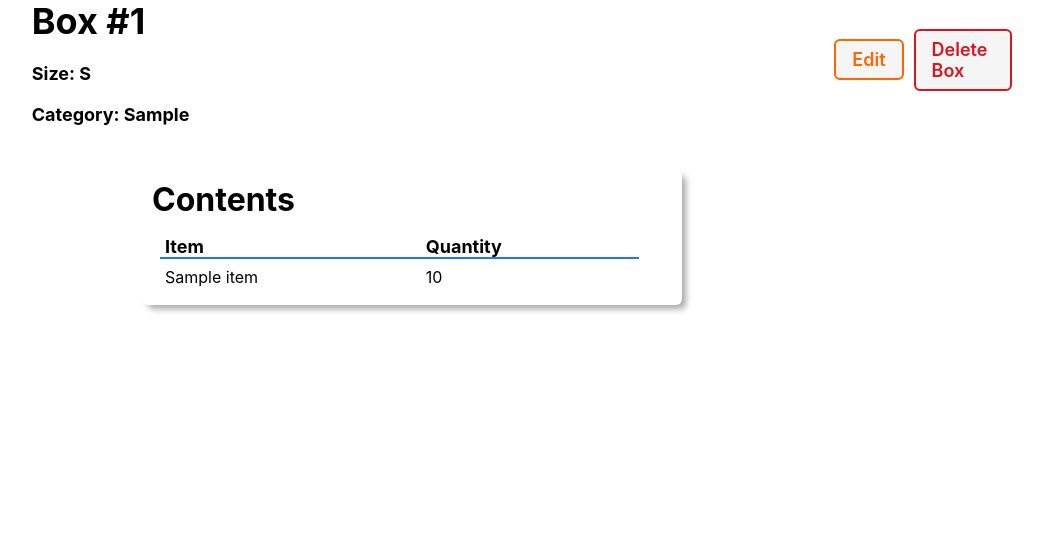
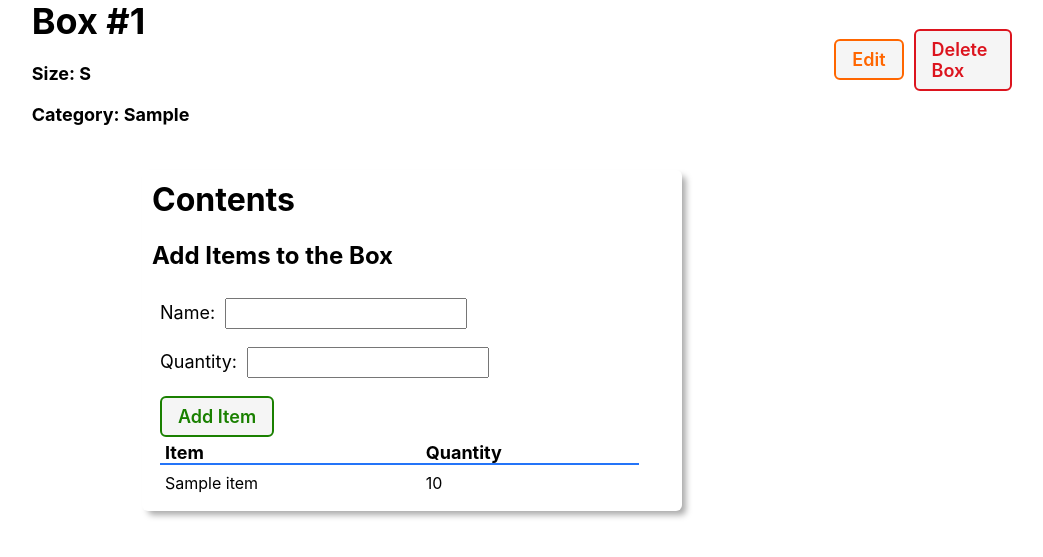
Before and after one commit to rhkearns/boxitup2, a Django app: page /boxes/1/ in a window 1280 px wide. Shown: the part 106-663 px from the top of the page, without its empty margins (228-1271 px from the left). Run offline with Django 3.2, Linux system fonts and the light colour scheme; tables that the repository leaves empty hold one stand-in row (values such as "Sample post").

Commit message:
add item create

```diff
--- a/main_app/templates/boxes/detail.html
+++ b/main_app/templates/boxes/detail.html
@@ -21,13 +21,12 @@
   {% comment %} <a href="{% url '' box.id %}" class="btn close">Close Box</a>  {% endcomment %}
 </section>
 
-
 <div class="items-container">
   <section class="items">
     <div class="subsection-title">
       <h2>Contents</h2>
     </div>
-    {% comment %} <h3>Add Items to the Box</h3>
+    <h3>Add Items to the Box</h3>
     <form
       action="{% url 'add_item' box.id %}"
       method="POST"
@@ -35,8 +34,9 @@
     >
       {% csrf_token %}
       {{ item_form.as_p }}
-      <button class="btn submit" type="submit">Add Item</button> {% endcomment %}
+      <button class="btn submit" type="submit">Add Item</button>
     </form>
+      {% if box.item_set.all.count %}
       <table>
         <tr><th>Item</th><th>Quantity</th></tr>
         <tbody>
@@ -56,6 +56,9 @@
           {% endfor %}
         </tbody>
       </table>
+      {% else %}
+
+      {% endif %}
   </section>
 </div>
 
--- a/main_app/urls.py
+++ b/main_app/urls.py
@@ -8,5 +8,6 @@ urlpatterns = [
   path('boxes/create/', views.BoxCreate.as_view(), name='boxes_create'),
   path('boxes/<int:pk>/update', views.BoxUpdate.as_view(), name='boxes_update'),
   path('boxes/<int:pk>/delete', views.BoxDelete.as_view(), name='boxes_delete'),
+  path('boxes/<int:box_id>/add_item', views.add_item, name='add_item'),
 
 ]
--- a/main_app/views.py
+++ b/main_app/views.py
@@ -1,6 +1,7 @@
-from django.shortcuts import render
+from django.shortcuts import render, redirect
 from django.views.generic.edit import CreateView, UpdateView, DeleteView
 from .models import Box
+from .forms import ItemForm
 
 # Create your views here.
 def home(request):
@@ -12,7 +13,8 @@ def boxes_index(request):
 
 def boxes_detail(request, box_id):
   box = Box.objects.get(id=box_id)
-  return render(request, 'boxes/detail.html', {'box': box })
+  item_form = ItemForm()
+  return render(request, 'boxes/detail.html', {'box': box, 'item_form': item_form })
 
 class BoxCreate(CreateView):
   model = Box
@@ -25,3 +27,11 @@ class BoxUpdate(UpdateView):
 class BoxDelete(DeleteView):
   model = Box
   success_url = '/boxes/'
+
+def add_item(request, box_id):
+  form = ItemForm(request.POST)
+  if form.is_valid():
+    new_item = form.save(commit=False)
+    new_item.box_id = box_id
+    new_item.save()
+  return redirect('boxes_detail', box_id=box_id)
```
